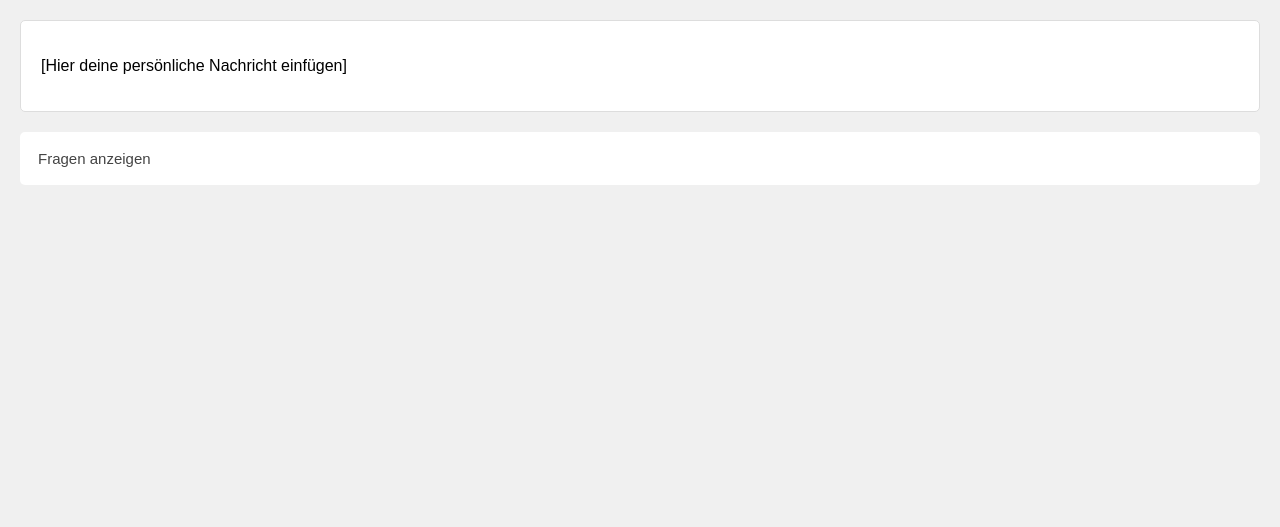
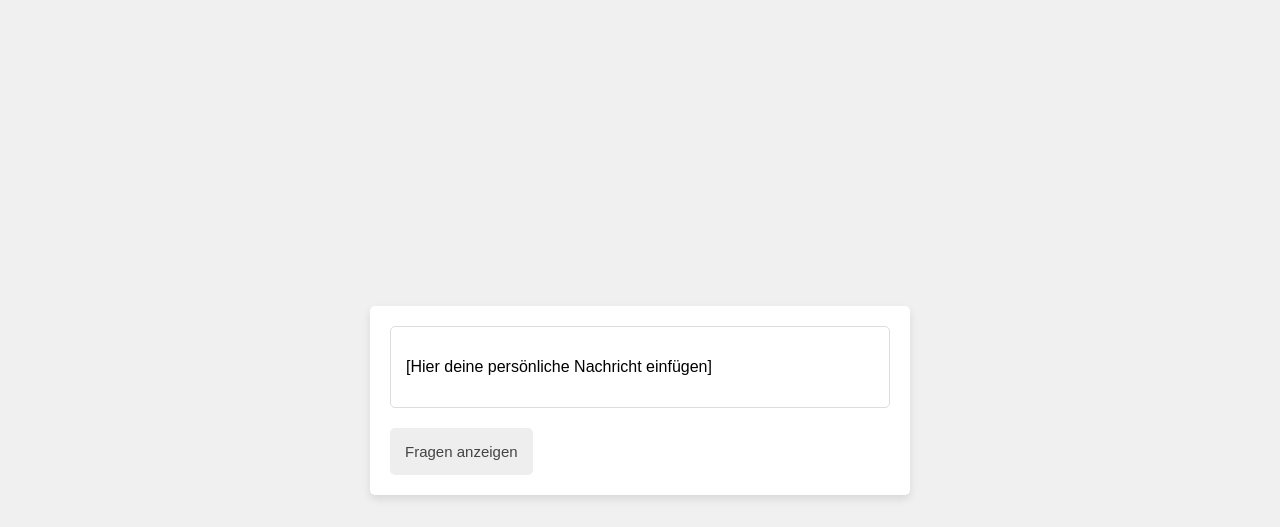
Before and after one commit to MoMi2000/KathaWeihnachten, a plain HTML site: page index.html in a window 1280 px wide. Drawn offline with Linux system fonts and the light colour scheme.

Commit message:
Update index.html

```diff
--- a/index.html
+++ b/index.html
@@ -8,28 +8,38 @@
         body {
             font-family: Arial, sans-serif;
             margin: 0;
+            padding: 0;
+            background-color: #f0f0f0;
+            display: flex;
+            justify-content: center;
+            align-items: center;
+            min-height: 100vh;
+        }
+        .container {
+            width: 80%;
+            max-width: 500px; /* Max. Breite des Containers */
+            background-color: white;
             padding: 20px;
-            background-color: #f0f0f0;
+            margin: 20px;
+            border-radius: 5px;
+            box-shadow: 0 4px 8px rgba(0,0,0,0.1);
         }
         .brief {
-            background-color: white;
-            padding: 20px;
             margin-bottom: 20px;
             border: 1px solid #ddd;
             border-radius: 5px;
+            padding: 15px;
         }
         .accordion {
-            background-color: white;
+            background-color: #eee;
             color: #444;
             cursor: pointer;
-            padding: 18px;
-            width: 100%;
+            padding: 15px;
             border: none;
-            text-align: left;
+            text-align: center;
             outline: none;
             font-size: 15px;
             transition: 0.4s;
-            margin-bottom: 20px;
             border-radius: 5px;
         }
         .active, .accordion:hover {
@@ -45,8 +55,9 @@
         }
         .antwort-button {
             display: block;
+            width: 100%;
             padding: 10px;
-            margin: 5px 0;
+            margin: 10px 0;
             background-color: #4CAF50;
             color: white;
             border: none;
@@ -61,6 +72,7 @@
 </head>
 <body>
 
+    <div class="container">
         <div class="brief">
             <p>[Hier deine persönliche Nachricht einfügen]</p>
         </div>
@@ -70,6 +82,7 @@
             <button class="antwort-button">Antwort 1</button>
             <button class="antwort-button">Antwort 2</button>
             <button class="antwort-button">Antwort 3</button>
+        </div>
     </div>
 
     <script>
```
Lines whose indentation alone changed are shown as unchanged.
